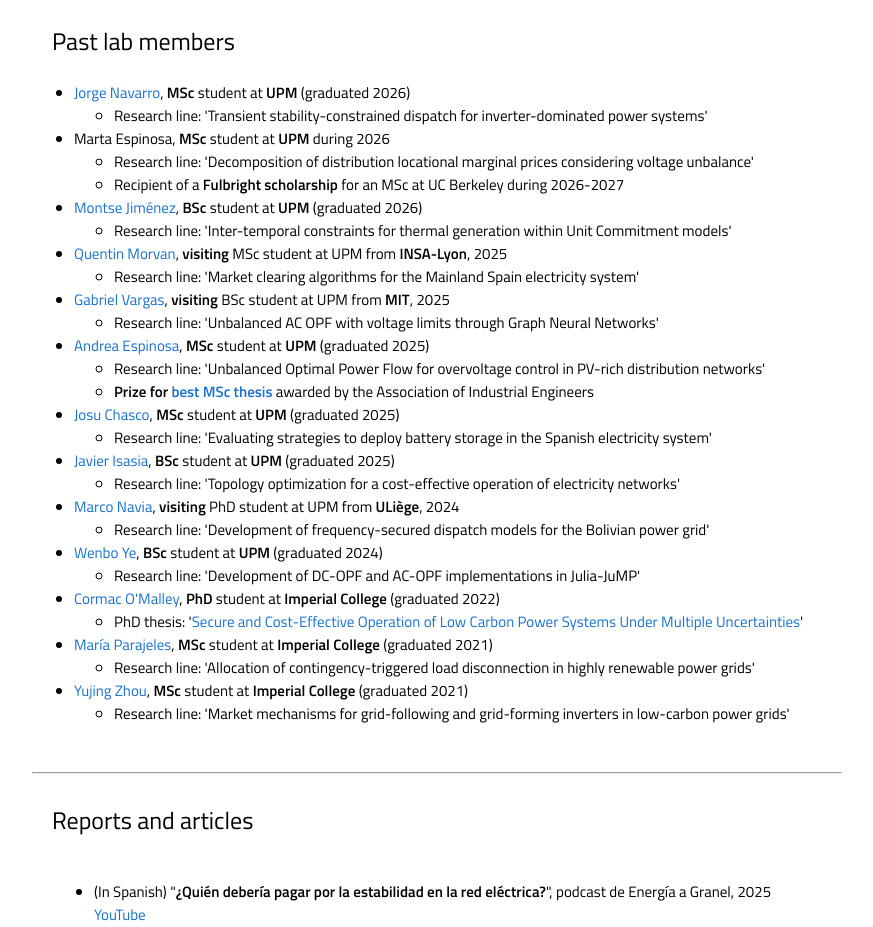
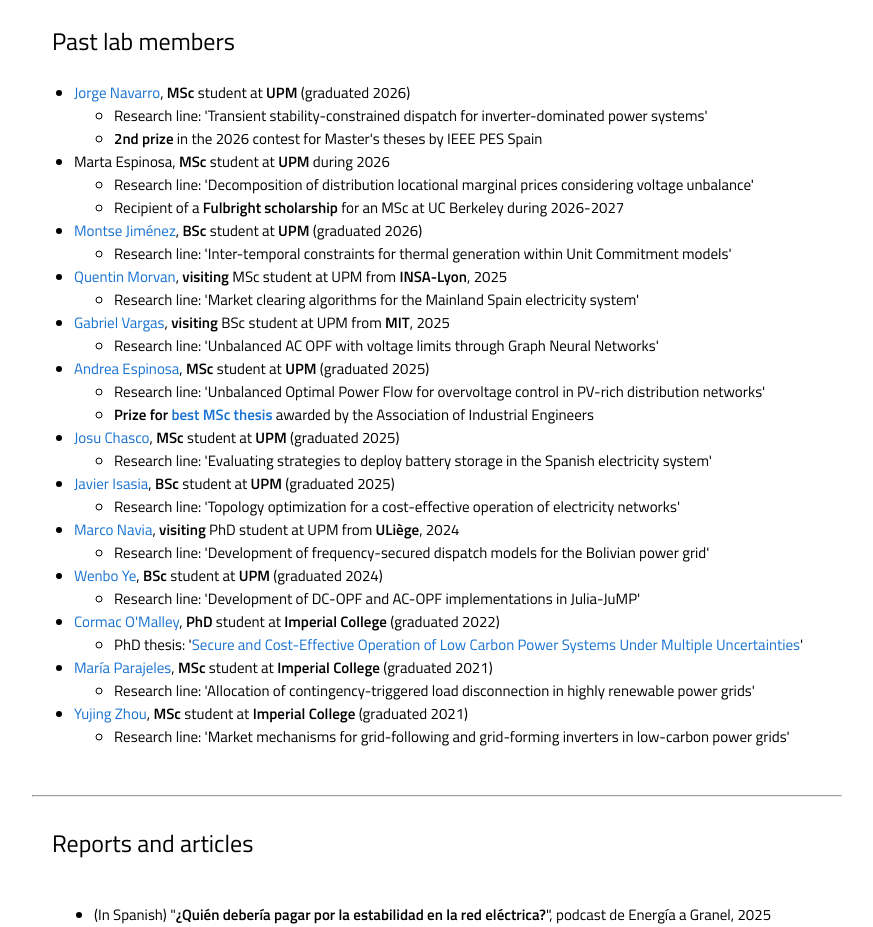
Before and after one commit to badber/badber.github.io, a plain HTML site: page index.html in a window 1280 px wide. Shown: the part 11059-11986 px from the top of the page, without its empty margins (203-1076 px from the left). Drawn offline with Linux system fonts and the light colour scheme; a script that the page names is missing; some icons are missing.

Commit message:
Update index.html

```diff
--- a/index.html
+++ b/index.html
@@ -1131,6 +1131,7 @@
                           <li><a target="_blank" href="https://www.linkedin.com/in/jorge-navarro-fidalgo/">Jorge Navarro</a>, <b>MSc</b> student at <b>UPM</b> (graduated 2026)</li>
                           <ul>
                               <li>Research line: 'Transient stability-constrained dispatch for inverter-dominated power systems'</li>
+                              <li><b>2nd prize</b> in the 2026 contest for Master's theses by IEEE PES Spain</li>
                           </ul>
                           <li>Marta Espinosa, <b>MSc</b> student at <b>UPM</b> during 2026</li>
                           <ul>
```
